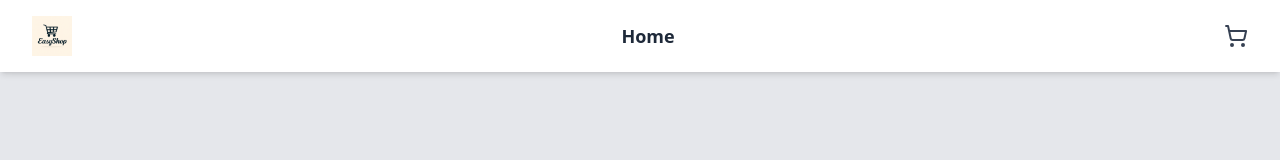
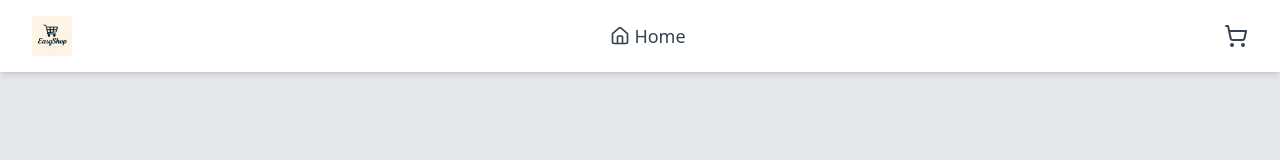
Before and after one commit to Pmatt02/SimpleShop-FE_Gruppo-1, a React (Vite) app: page / in a window 1280 px wide. Shown: the top 160 px of the page. Built offline with nearby package versions, Linux system fonts and the light colour scheme.

Commit message:
aggiornata navbar

```diff
--- a/src/components/Navbar.tsx
+++ b/src/components/Navbar.tsx
@@ -1,4 +1,4 @@
-import { ShoppingCart } from "lucide-react";
+import { Home, ShoppingCart } from "lucide-react";
 import logoImg from "@/assets/logo.png";
 
 
@@ -11,8 +11,12 @@ export default function Navbar() {
             </div>
 
             {/* Link al centro per homepage */}
-            <div>
-                <a href="/" className="text-lg font-semibold text-gray-800 hover:text-blue-600 transition-colors">
+            <div className="flex items-center gap-8">
+                <a
+                    href="/"
+                    className="flex items-center gap-1 text-gray-700 hover:text-blue-600 font-medium text-lg"
+                >
+                    <Home className="w-5 h-5" />
                     Home
                 </a>
             </div>
```
